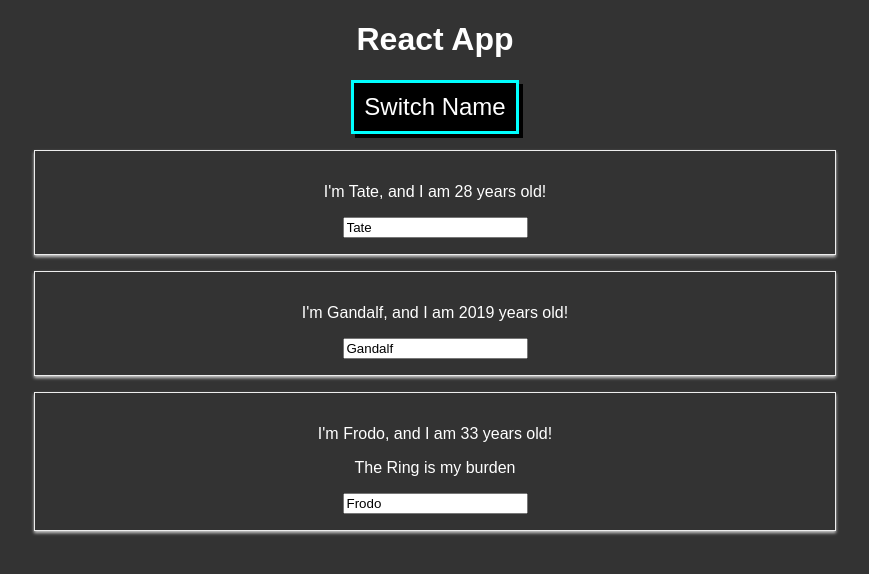
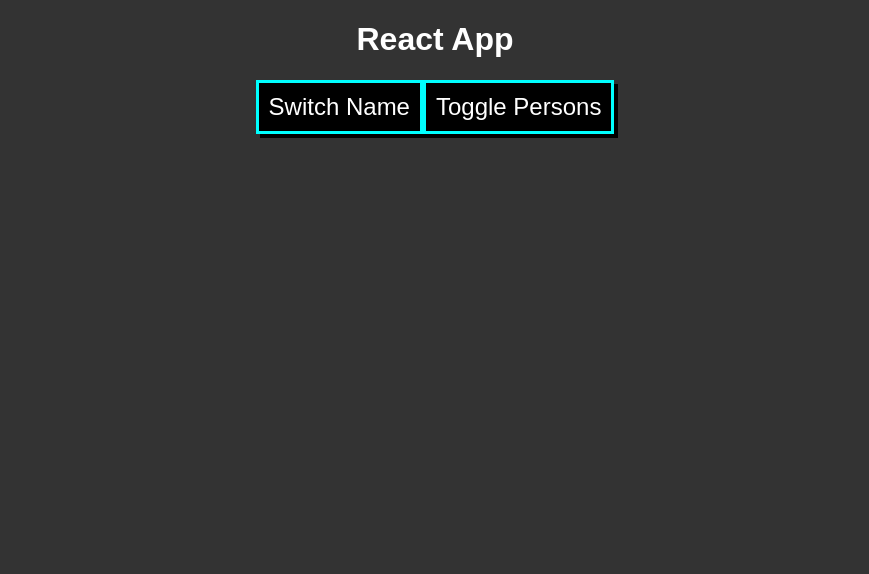
Before and after one commit to tateshep/react-workspace, a React (Create React App) app in the folder react-complete-guide/: page / in a window 1280 px wide. Shown: the top 574 px of the page, without its empty margins (205-1074 px from the left). Built offline with nearby package versions, Linux system fonts and the light colour scheme.

Commit message:
updates to main coursework

```diff
--- a/react-complete-guide/src/App.js
+++ b/react-complete-guide/src/App.js
@@ -11,6 +11,8 @@
       {name:'Frodo',age:33},
     ],
     otherState: 'som other values',
+    showPersons: false,
+
   }
 
   switchNameHandler = (newName) => {
@@ -21,7 +23,7 @@
           {name:newName,age:28},
           {name:'Gandalf',age:2019},
           {name:'Frodo',age:34},
-        ]
+        ],
     } )
   }
 
@@ -33,6 +35,23 @@
           {name:'Frodo',age:34},
         ]
     } )
+  }
+
+  deletePersonHandler = (personIndex) => {
+
+    // always update state in an immutable fashion.
+    // Create a copy, update the copy, leave the original the same
+    // const persons = this.state.persons.slice();
+    const persons = [...this.state.persons];
+
+    persons.splice(personIndex, 1);
+    this.setState({persons: persons});
+  }
+
+  togglePersonHandler = () => {
+    // with the error function,s the 'this' keyword always refers to the class
+    const doesShow= this.state.showPersons;
+    this.setState({showPersons: !doesShow});
   }
 
   render() {
@@ -49,28 +68,31 @@
 
     };
 
+    let persons = null;
+
+    if (this.state.showPersons) {
+      // Can also use a ternery operator within the return, with simple statements to achieve the same thing
+      // however this if statement is the preferred way
+      persons = (
+        <div>
+          {this.state.persons.map((person, index) => {
+            return <Person
+                click={() => this.deletePersonHandler(index)}
+                name={person.name}
+                age={person.age} />
+          })}
+        </div>
+      )
+    }
+
     return (
       <div className="App">
         <h1>React App</h1>
       {/*  Use the bind syntax instead typically */}
         <button style={style} onClick={() => this.switchNameHandler('TATER')}>Switch Name</button>
+        <button syle={style} onClick={this.togglePersonHandler}>Toggle Persons</button>
 
-        <Person
-          name={this.state.persons[0].name}
-          age={this.state.persons[0].age}
-          click={this.switchNameHandler.bind(this, 'TATERONAUT')}
-          changed={this.nameChangedHandler}/>
-
-        <Person
-          name={this.state.persons[1].name}
-          age={this.state.persons[1].age}
-          click={this.switchNameHandler}/>
-
-        <Person
-          name={this.state.persons[2].name}
-          age={this.state.persons[2].age}
-          click={this.switchNameHandler} >The Ring is my burden</Person>
-
+        { persons }
 
       </div>
     );
```
